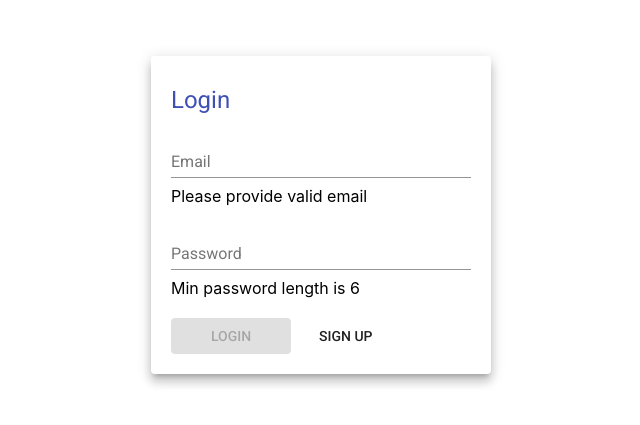
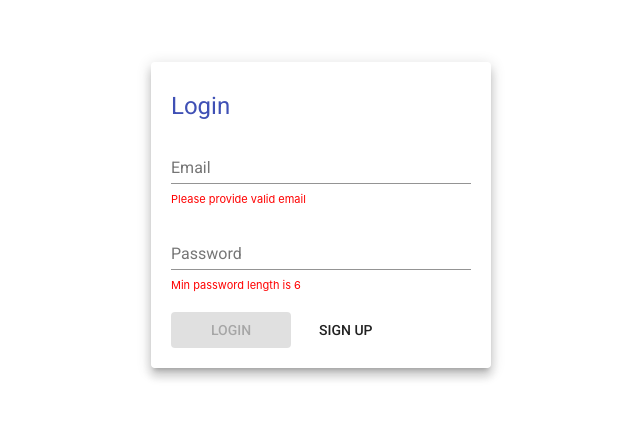
Before and after one commit to Islambek-Toichuev/test, a React (Create React App) app: page / in a window 1280 px wide. Shown: the part 185-610 px from the top of the page, without its empty margins (319-959 px from the left). Built offline with nearby package versions, Linux system fonts and the light colour scheme.

Commit message:
Update App.css

```diff
--- a/src/App.css
+++ b/src/App.css
@@ -22,3 +22,7 @@ body div input:-internal-autofill-selected {
   max-width: 80%;
   margin: 0 auto;
 }
+span.error {
+  font-size: 11px;
+  color: #f00;
+}
```
